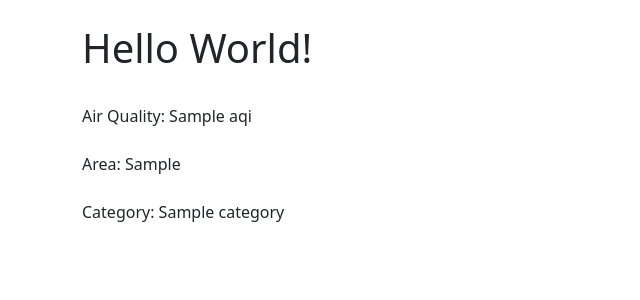
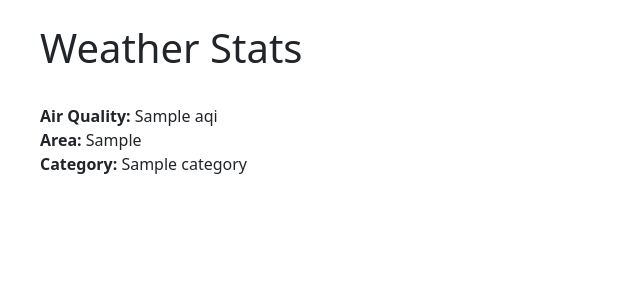
Before and after one commit to dolanklock/djangoweatherapp, a Django app: page / in a window 1280 px wide. Shown: the part 56-356 px from the top of the page, without its empty margins (0-640 px from the left). Run offline with Django 4.2, Linux system fonts and the light colour scheme; a database or web service that is not in the repository returns one stand-in record (values such as "Sample title"); data that the repository does not hold is empty.

Commit message:
updated views and home html

```diff
--- a/lookup/templates/base.html
+++ b/lookup/templates/base.html
@@ -6,6 +6,13 @@
     <title>Bootstrap demo</title>
     <link href="https://cdn.jsdelivr.net/npm/bootstrap@5.3.1/dist/css/bootstrap.min.css" rel="stylesheet" integrity="sha384-4bw+/aepP/YC94hEpVNVgiZdgIC5+VKNBQNGCHeKRQN+PtmoHDEXuppvnDJzQIu9" crossorigin="anonymous">
   </head>
+
+  <style>
+    .indent{
+        margin-left: 40px;
+    }
+  </style>
+
   <body>
     <nav class="navbar navbar-expand-lg navbar-dark bg-dark">
         <div class="container-fluid">
@@ -27,7 +34,7 @@
         </div>
       </nav>
     <br/>
-    <div class="container">
+    <div class="indent">
         {% block content %}
 
         {% endblock %}
--- a/lookup/templates/home.html
+++ b/lookup/templates/home.html
@@ -2,14 +2,13 @@
 
 {% block content %}
 
-<h1> Hello World! </h1>
-<br/>
-Air Quality: {{ json_data.0.AQI }} <! -- this is a tag to link the dictionary in views.home to the html to be displayed. the 0 is index into our json response dictionary and the  AQI is the key in dict -->
-<br/>
-<br/>
-Area: {{ json_data.0.ReportingArea }}
-<br/>
-<br/>
-Category: {{ json_data.0.Category.Name }}
+{% if json_data is None %}
+    There was an issue with api get request: {{ error }}
+{% else %}
+    <h1> Weather Stats </h1> <br/>
+    <b> Air Quality: </b> {{ json_data.0.AQI }} <br/> <! -- this is a tag to link the dictionary in views.home to the html to be displayed. the 0 is index into our json response dictionary and the  AQI is the key in dict -->
+    <b> Area: </b> {{ json_data.0.ReportingArea }} <br/>
+    <b> Category: </b> {{ json_data.0.Category.Name }} <br/>
+{% endif %}
 
 {% endblock %}
--- a/lookup/views.py
+++ b/lookup/views.py
@@ -1,17 +1,20 @@
-# this is my views.py file
 from django.shortcuts import render
-
-# Create your views here.
 
 def home(request):
     # https://www.airnowapi.org/aq/observation/zipCode/current/?format=application/json&zipCode=89129&distance=25&
     # API_KEY=66ED8617-4D66-4168-BAB7-371422904ACB
     import json
     import requests
-    response = requests.get("https://www.airnowapi.org/aq/observation/zipCode/current/?format=application/json&zipCode=89129&distance=25&API_KEY=66ED8617-4D66-4168-BAB7-371422904ACB")
-    response.raise_for_status()
-    json_data = response.json()
-    return render(request, 'home.html', {"json_data": json_data})
+
+    try:
+        response = requests.get("https://www.airnowapi.org/aq/observation/zipCode/current/?format=application/json&zipCode=89129&distance=25&API_KEY=66ED8617-4D66-4168-BAB7-371422904ACB")
+        json_data = response.json()
+    except Exception as ex:
+        error = f"{ex}"
+        json_data =  None
+        return render(request, 'home.html', {"error": error})
+    else:
+        return render(request, 'home.html', {"json_data": json_data})
 
 def about(request):
     return render(request, 'about.html', {})
```
